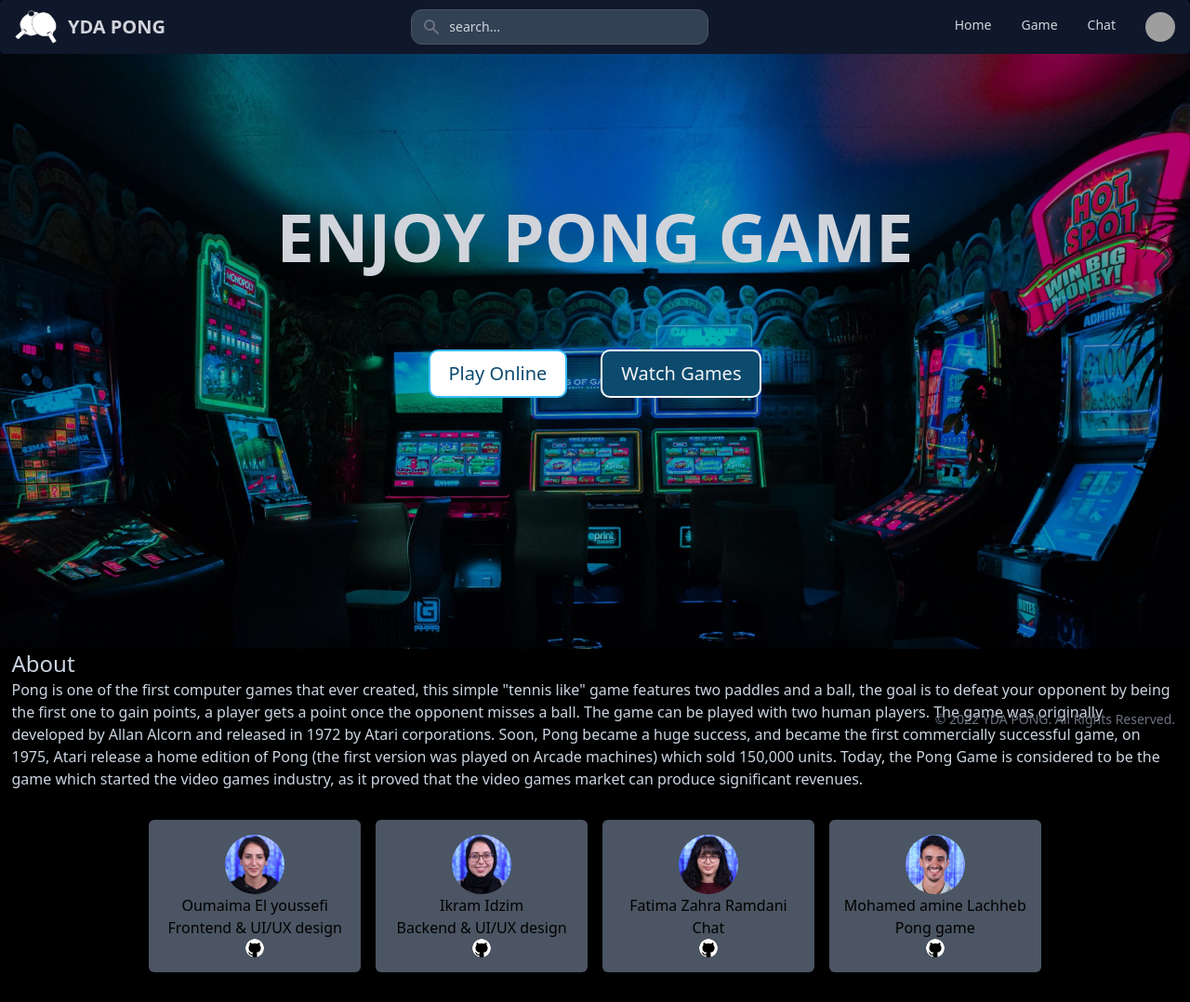
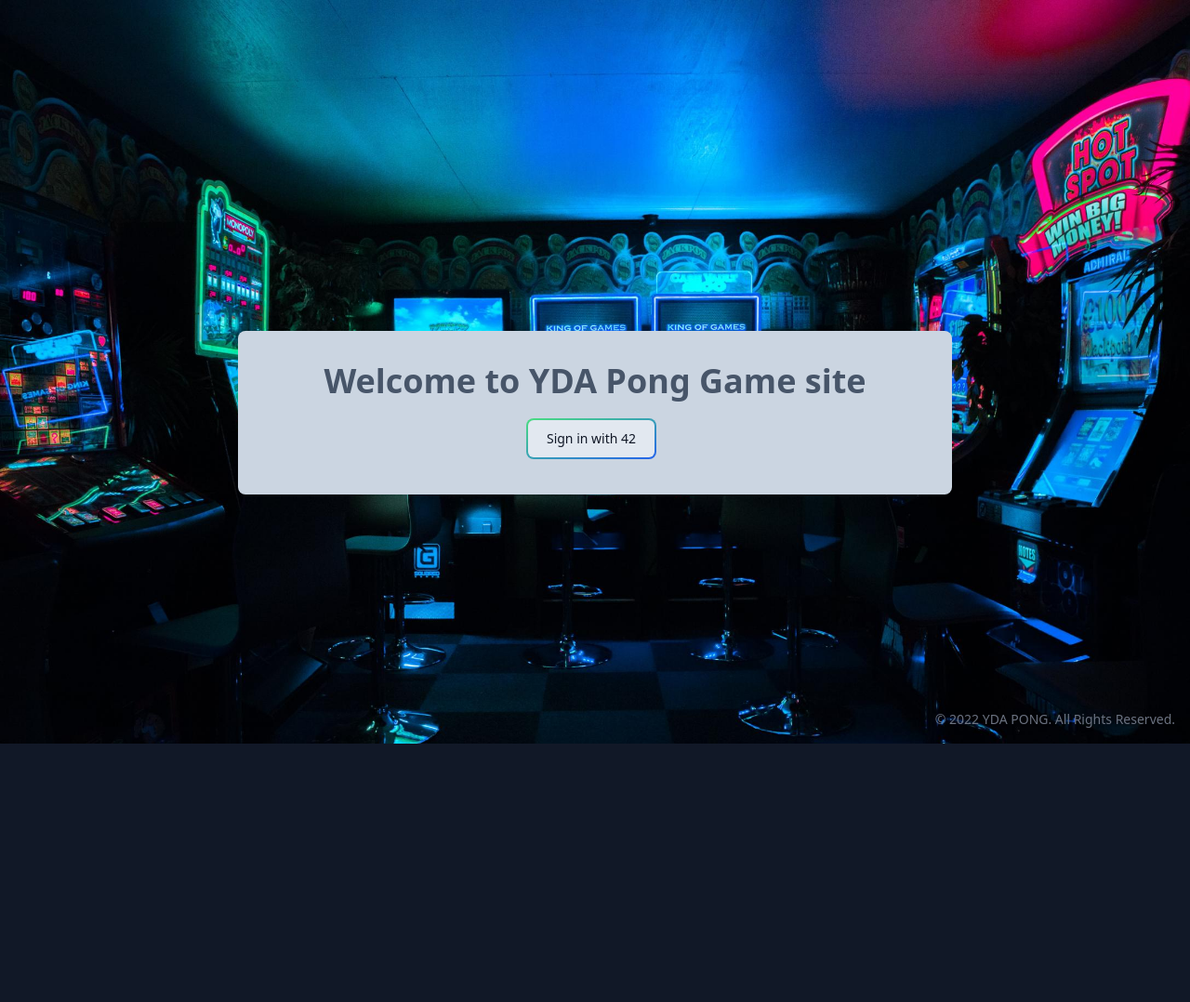
Before and after one commit to oumeimatt/ft_transcendence, a Vue app: page / in a window 1280 px wide. Shown: the whole page at 93% size. After the commit the page ends 800 px from the top, so only its background shows below. Built offline with nearby package versions, Linux system fonts and the light colour scheme; data requests are answered from the project's data file; grey boxes are pictures that could not be loaded; what ps-scrollbar-tailwind would draw is missing.

Commit message:
small changes

```diff
--- a/src/components/Header.vue
+++ b/src/components/Header.vue
@@ -1,28 +1,29 @@
 <template>
 
 <!-- Bronze, Silver, Gold, and Platinum -->
+<div v-if="!store.state.logged">
+  <Signin />
+</div>
+<div v-else>
   <nav class="sticky top-0 z-50 border-gray-200 px-2 sm:px-4 py-2.5 rounded  bg-slate-900 ">
-  <div class="container flex flex-wrap justify-between items-center mx-auto">
+    <div class="container flex justify-between items-center mx-auto">
   <!-- logo -->
       <a class="flex items-center">
         <router-link :to="{name:'Home'}">
           <img src="../assets/pong.png" class="mr-3 h-6 sm:h-9" alt="" />
         </router-link>
         <router-link :to="{name:'Home'}">
-        <span class="self-center text-xl font-semibold whitespace-nowrap text-gray-300"> <span class="logo">YDA PONG </span></span>
+          <span class="self-center text-xl font-semibold md:whitespace-nowrap text-gray-300"> <span class="logo">YDA PONG </span></span>
         </router-link>
       </a>
   <!--  -->
   <!-- search navbar -->
       <div class="flex md:order-1">
-      <button type="button" data-collapse-toggle="mobile-menu-3" aria-controls="mobile-menu-3" aria-expanded="false" class="md:hidden text-gray-500 text-gray-400 hover:bg-gray-100 hover:bg-gray-700 focus:outline-none focus:ring-4 focus:ring-gray-200 focus:ring-gray-700 rounded-lg text-sm p-2.5 mr-1" >
-        <svg class="w-5 h-5" fill="currentColor" viewBox="0 0 20 20" xmlns="http://www.w3.org/2000/svg"><path fill-rule="evenodd" d="M8 4a4 4 0 100 8 4 4 0 000-8zM2 8a6 6 0 1110.89 3.476l4.817 4.817a1 1 0 01-1.414 1.414l-4.816-4.816A6 6 0 012 8z" clip-rule="evenodd"></path></svg>
-      </button>
         <div class="hidden relative md:block w-80">
           <div class="flex absolute inset-y-0 left-0 items-center pl-3 pointer-events-none">
             <svg class="w-5 h-5 text-gray-500" fill="currentColor" viewBox="0 0 20 20" xmlns="http://www.w3.org/2000/svg"><path fill-rule="evenodd" d="M8 4a4 4 0 100 8 4 4 0 000-8zM2 8a6 6 0 1110.89 3.476l4.817 4.817a1 1 0 01-1.414 1.414l-4.816-4.816A6 6 0 012 8z" clip-rule="evenodd"></path></svg>
           </div>
-        <input type="text" onfocus="this.value=''" id="search-navbar" class="block p-2 pl-10 w-full bg-slate-700 rounded-xl border border-gray-300 sm:text-sm focus:ring-blue-500 focus:border-blue-500 border-gray-600 placeholder-gray-400 text-gray-300  focus:ring-blue-500 focus:border-blue-500" placeholder="Search..." v-model="search">
+          <input type="text" onfocus="this.value=''" id="search-navbar" class=" block p-2 pl-10 w-full bg-slate-700 rounded-xl border border-gray-300 sm:text-sm focus:ring-blue-500 focus:border-blue-500 border-gray-600 placeholder-gray-400 text-gray-300  focus:ring-blue-500 focus:border-blue-500" placeholder="Search..." v-model="search">
             <div v-if="showSugg() == true">
               <div v-for="user in matchingNames" :key="user" class=" z-10 bg-slate-700 rounded-md shadow-xl lg:absolute top-11  w-full absolute">
                 <div v-if="user != store.state.profile.name">
@@ -43,41 +44,30 @@
             </div>
         </div>
 
-
-      <button data-collapse-toggle="mobile-menu-3" type="button" class="inline-flex items-center p-2 text-sm text-gray-500 rounded-lg md:hidden hover:bg-gray-100 focus:outline-none focus:ring-2 focus:ring-gray-200 text-gray-400 hover:bg-gray-700 focus:ring-gray-600" aria-controls="mobile-menu-3" aria-expanded="false">
-        <svg class="w-6 h-6" fill="currentColor" viewBox="0 0 20 20" xmlns="http://www.w3.org/2000/svg"><path fill-rule="evenodd" d="M3 5a1 1 0 011-1h12a1 1 0 110 2H4a1 1 0 01-1-1zM3 10a1 1 0 011-1h12a1 1 0 110 2H4a1 1 0 01-1-1zM3 15a1 1 0 011-1h12a1 1 0 110 2H4a1 1 0 01-1-1z" clip-rule="evenodd"></path></svg>
-        <svg class="hidden w-6 h-6" fill="currentColor" viewBox="0 0 20 20" xmlns="http://www.w3.org/2000/svg"><path fill-rule="evenodd" d="M4.293 4.293a1 1 0 011.414 0L10 8.586l4.293-4.293a1 1 0 111.414 1.414L11.414 10l4.293 4.293a1 1 0 01-1.414 1.414L10 11.414l-4.293 4.293a1 1 0 01-1.414-1.414L8.586 10 4.293 5.707a1 1 0 010-1.414z" clip-rule="evenodd"></path></svg>
-      </button>
       </div>
 
   <!--  -->
   <!-- home chat game user -->
-    <div class="hidden justify-between items-center w-full md:flex md:w-auto md:order-1 relative" id="mobile-menu-3">
-      <div class="relative mt-3 md:hidden">
-        <div class="flex absolute inset-y-0 left-0 items-center pl-3 pointer-events-none">
-          <svg class="w-5 h-5 text-gray-500" fill="currentColor" viewBox="0 0 20 20" xmlns="http://www.w3.org/2000/svg"><path fill-rule="evenodd" d="M8 4a4 4 0 100 8 4 4 0 000-8zM2 8a6 6 0 1110.89 3.476l4.817 4.817a1 1 0 01-1.414 1.414l-4.816-4.816A6 6 0 012 8z" clip-rule="evenodd"></path></svg>
-        </div>
-        <input type="text" id="search-navbar" class="block p-2 pl-10 w-11/12 text-gray-900 rounded-lg border border-gray-300 sm:text-sm focus:ring-blue-500 focus:border-blue-500  border-gray-600 placeholder-gray-400 text-white focus:ring-blue-500 focus:border-blue-500" placeholder="Search...">
-      </div>
-      <ul class="flex flex-col mt-4 md:flex-row md:space-x-8 md:mt-0 md:text-sm md:font-medium">
+      <div class="justify-between items-center w-full flex  w-auto order-1 relative">
+        <ul class="flex mt-4 flex-nowrap flex-row  mt-0 space-x-4 text-sm font-medium">
           <li>
             <router-link :to="{name:'Home'}">
-            <a class="block py-2 pr-4 pl-3 mt-1  border-b border-gray-100 hover:bg-gray-50 md:hover:bg-transparent md:border-0 md:p-0 md:hover:text-white text-gray-300 hover:bg-gray-700 hover:text-white md:hover:bg-transparent border-gray-700" aria-current="page"> Home</a>
+              <a class="block py-2  pl-3 mt-1 border-0 p-0 hover:text-white text-gray-300  hover:bg-transparent border-gray-700" aria-current="page"> Home</a>
             </router-link>
           </li>
           <li>
             <router-link :to="{name :'Game'}">
-            <a class="block py-2 pr-4 pl-3 mt-1  border-b border-gray-100 hover:bg-gray-50 md:hover:bg-transparent md:border-0 md:p-0 md:hover:text-white text-gray-300 hover:bg-gray-700 hover:text-white md:hover:bg-transparent border-gray-700">Game</a>
+              <a class="block py-2  pl-3 mt-1 border-0 p-0 hover:text-white text-gray-300  hover:bg-transparent border-gray-700">Game</a>
             </router-link>
           </li>
           <li>
             <router-link :to="{name:'Chat' , params: {name: 'framdani'}}">
-            <a  class="block py-2 pr-4 pl-3 mt-1  border-b border-gray-100 hover:bg-gray-50 md:hover:bg-transparent md:border-0 md:p-0 text-gray-300 md:hover:text-white hover:bg-gray-700 hover:text-white md:hover:bg-transparent border-gray-700">Chat</a>
+              <a  class="block py-2  pl-3 mt-1 pr-4  border-0 p-0 text-gray-300 hover:text-white hover:bg-transparent border-gray-700">Chat</a>
             </router-link>
           </li>
           <li>
-            <button @click="show = !show" type="button" class="flex mr-3 text-sm rounded-full md:mr-0 focus:ring-2 focus:ring-gray-300 focus:ring-gray-600" id="user-menu-button" aria-expanded="false"  data-dropdown-toggle="dropdown">
-            <img class="w-8 h-8 rounded-full" :src="store.state.profile.pdp" alt="">
+              <button @click="show = !show" type="button" class="translate-y-1/4 bottom-2/4  flex mr-3 text-sm rounded-full md:mr-0 focus:ring-2 focus:ring-gray-300 focus:ring-gray-600"   data-dropdown-toggle="dropdown">
+              <img class="w-8 h-8 rounded-full  " :src="store.state.profile.pdp" alt="">
               <div v-if="show" class=" z-10 bg-slate-700 rounded-md shadow-xl lg:absolute top-11 right-0 w-44 absolute">
                 <router-link  to="/Profile" class="block px-4 py-2 text-sm text-indigo-100 hover:bg-slate-500 hover:text-indigo-100 border-b border-slate-800">
                   Profile </router-link>
@@ -128,10 +118,13 @@
     </div>
   </nav>
 
+</div>
+
 </template>
 
 <script lang="ts" setup>
     import { defineComponent ,  computed, ref, inject, onMounted } from 'vue';
+    import Signin from '../views/Signin.vue'
     const store = inject('store')
     const nickname = store.state.nickname
 
--- a/src/components/conversationRoom.vue
+++ b/src/components/conversationRoom.vue
@@ -1,6 +1,6 @@
 <template>
     <div id="folio" class="invisible md:visible lg:visible col-span-1 lg:col-span-4 md:col-span-4 h-screen ">
-        <div class="relative h-small bg-myblue">
+        <div class="relative h-small bg-myblue rounded-lg">
             <h1 class="absolute font-bold text-2xl left-6 text-gray-400 bottom-2/4 translate-y-2/4"> {{ name }} </h1>
             <button v-if="store.methods.RoomInfo(name)" class="bg-slate-900 rounded h-10 w-36 font-bold absolute text-red-700 right-6 bottom-2/4 translate-y-2/4 hover:bg-red-800 hover:text-slate-900" > Leave room </button>
             <button @click="joinRoom = !joinRoom" v-else class="bg-slate-300 rounded h-10 w-36 font-bold absolute text-gray-800 right-6 bottom-2/4 translate-y-2/4 hover:bg-slate-400" > Join Room </button>
--- a/src/components/membersBar.vue
+++ b/src/components/membersBar.vue
@@ -1,5 +1,5 @@
 <template>
-    <div class="Container bg-myblue col-span-2 md:col-span-1 lg:col-span-1 ">
+    <div class="Container bg-myblue col-span-2 md:col-span-1 rounded-lg lg:col-span-1 ">
        <div class=" h-screen">
           <div class="text-center items-center justify-center mx-auto">
 
--- a/src/views/Chat.vue
+++ b/src/views/Chat.vue
@@ -1,16 +1,16 @@
 <template>
 
-		<Header />
-	<div class="Container">
-		<div class="grid grid-cols-6 gap-px  ">
-			<chatnavbar />
-			<conversation :name="name" />
-		</div>
+	<Header />
+	<div v-if="store.state.logged" class="Container">
+	    <div class="grid grid-cols-6 gap-px  ">
+	    	<chatnavbar />
+	    	<conversation :name="name" />
+	    </div>
 	</div>
 </template>
 
 <script lang="ts" setup>
-    import { inject,provide, ref} from 'vue';
+    import { inject, provide, ref} from 'vue';
     import Header from '../components/Header.vue';
     import Footer from '../components/Footer.vue';
     import chatnavbar from '../components/chatnavbar.vue'
--- a/src/views/ChatRoom.vue
+++ b/src/views/ChatRoom.vue
@@ -1,6 +1,6 @@
 <template>
     <Header />
-  <div class="Container">
+  <div v-if="store.state.logged" class="Container">
     <div class="grid grid-cols-6 gap-px ">
       <chatnavbar/>
       <conversationRoom :name="name"/>
--- a/src/views/Game.vue
+++ b/src/views/Game.vue
@@ -1,6 +1,7 @@
 <template>
   <div>
     <Header />
+    <div v-if="store.state.logged">
       <div class="mt-24 text-center text-gray-200 text-2xl font-bold mb-2">
         <h1> Select difficulty</h1>
       </div>
@@ -23,10 +24,13 @@
       </div>
     </div>
     <Footer />
+
+    </div>
 </template>
 
 <script lang="ts" setup>
-// import { defineComponent} from 'vue';
+import { inject } from 'vue';
+const store = inject('store')
 import Header from '../components/Header.vue';
 import Footer from '../components/Footer.vue';
 
--- a/src/views/Home.vue
+++ b/src/views/Home.vue
@@ -1,6 +1,7 @@
 <template >
   <div class="bg-black ">
     <Header />
+    <div v-if="store.state.logged">
       <div id="bg" class="flex flex-col space-y-96" >
           <div id="opacity" class="h-screen w-screen pt-40">
             <h1 class="text-7xl font-bold text-center text-gray-300">ENJOY PONG GAME </h1>
@@ -21,36 +22,36 @@
           <div class="grid md:grid-cols-2 lg:grid-cols-4 gap-4 lg-gap-4 text-center ml-20 mr-20" >
             <div class="p-4 bg-gray-600 rounded-md " >
               <div >
-                <img src="../assets/oel-yous.jpeg" class="flex jusitfy-center rounded-full  md:ml-0 h-10 w-10 md:h-16 md:w-16 ">
-                <p>Oumaima El youssefi</p>
-                <p> Frontend & UI/UX design </p>
+                <img src="../assets/oel-yous.jpeg" class="flex jusitfy-center rounded-full mb-4 md:ml-0 h-10 w-10 md:h-16 md:w-16 ">
+                <p class="font-semibold text-neutral-900">Oumaima El youssefi</p>
+                <p class="font-semibold text-neutral-900 "> Frontend & UI/UX design </p>
                 <a href="http://github.com/oumeimatt" >
-                  <img src="../assets/github.png" class="rounded-full   ml-3 md:ml-0 h-5 w-5 md:h-5 md:w-5  ">
+                  <img src="../assets/github.png" class="rounded-full mt-4  ml-3 md:ml-0 h-5 w-5 md:h-5 md:w-5  ">
                 </a>
               </div>
             </div>
             <div class="p-4 bg-gray-600 rounded-md " >
-            <img src="../assets/iidzim.jpeg" class="rounded-full   ml-3 md:ml-0 h-10 w-10 md:h-16 md:w-16  ">
-            <p>Ikram Idzim</p>
-            <p> Backend & UI/UX design </p>
+            <img src="../assets/iidzim.jpeg" class="rounded-full mb-4  ml-3 md:ml-0 h-10 w-10 md:h-16 md:w-16  ">
+            <p class="font-semibold text-neutral-900 ">Ikram Idzim</p>
+            <p class="font-semibold text-neutral-900"> Backend & UI/UX design </p>
             <a href="http://github.com/iidzim" >
-              <img src="../assets/github.png" class="rounded-full   ml-3 md:ml-0 h-5 w-5 md:h-5 md:w-5  ">
+              <img src="../assets/github.png" class="rounded-full mt-4  ml-3 md:ml-0 h-5 w-5 md:h-5 md:w-5  ">
             </a>
           </div>
           <div class="p-4 bg-gray-600 rounded-md " >
-            <img src="../assets/framdani.jpeg" class="rounded-full   ml-3 md:ml-0 h-10 w-10 md:h-16 md:w-16  ">
-            <p>Fatima Zahra Ramdani</p>
-            <p> Chat</p>
+            <img src="../assets/framdani.jpeg" class="rounded-full mb-4  ml-3 md:ml-0 h-10 w-10 md:h-16 md:w-16  ">
+            <p class="font-semibold text-neutral-900">Fatima Zahra Ramdani</p>
+            <p class="font-semibold text-neutral-900 "> Chat</p>
             <a href="http://github.com/framdani" >
-              <img src="../assets/github.png" class="rounded-full   ml-3 md:ml-0 h-5 w-5 md:h-5 md:w-5  ">
+              <img src="../assets/github.png" class="rounded-full mt-4  ml-3 md:ml-0 h-5 w-5 md:h-5 md:w-5  ">
             </a>
           </div>
           <div class="p-4 bg-gray-600 rounded-md " >
-            <img src="../assets/mlachheb.jpeg" class="rounded-full   ml-3 md:ml-0 h-10 w-10 md:h-16 md:w-16  ">
-            <p>Mohamed amine Lachheb</p>
-            <p> Pong game </p>
+            <img src="../assets/mlachheb.jpeg" class="rounded-full  mb-4 ml-3 md:ml-0 h-10 w-10 md:h-16 md:w-16  ">
+            <p class="font-semibold text-neutral-900">Mohamed amine Lachheb</p>
+            <p class="font-semibold text-neutral-900"> Pong game </p>
             <a href="http://github.com/mohamedamine456" >
-              <img src="../assets/github.png" class="rounded-full   ml-3 md:ml-0 h-5 w-5 md:h-5 md:w-5  ">
+              <img src="../assets/github.png" class="rounded-full mt-4  ml-3 md:ml-0 h-5 w-5 md:h-5 md:w-5  ">
             </a>
           </div>
         </div>
@@ -58,9 +59,8 @@
       </div>
 
   </div>
-
   <Footer />
-
+  </div>
 </template>
 
 <script lang="ts" setup>
@@ -70,10 +70,7 @@ import Footer from '../components/Footer.vue';
 import Game from '../components/Game.vue'
 const store = inject('store')
 
-function islogged(){
-  store.state.logged = true
-  console.log(store.state.logged)
-}
+
 </script>
 
 <style scoped>
--- a/src/views/Profile.vue
+++ b/src/views/Profile.vue
@@ -1,7 +1,7 @@
 <template>
 	<div>
 		<Header />
-		<div class="Container">
+		<div v-if="store.state.logged" class="Container">
 			<div id="bg" class=" relative mb-11 text-white">
 			 	<div class="flex absolute top-48 left-5 items-center">
 
--- a/src/views/Signin.vue
+++ b/src/views/Signin.vue
@@ -5,9 +5,12 @@
       <div class=" container w-3/5 h-44 bg-slate-300 rounded-lg translate-y-1/4">
         <h1 class="text-slate-600 font-bold lg:text-4xl  md:text-3xl text-xl pt-4 pb-4 translate-y-1/4" > Welcome to YDA Pong Game site </h1>
         <button @click="islogged()" class="translate-y-2/4 inline-flex items-center justify-center p-0.5 mb-2 mr-2 overflow-hidden text-sm font-medium text-gray-900 rounded-lg group bg-gradient-to-br from-green-400 to-blue-600 group-hover:from-green-400 group-hover:to-blue-600 hover:text-white dark:text-white focus:ring-4 focus:outline-none focus:ring-green-200 dark:focus:ring-green-800">
-          <a href="https://api.intra.42.fr/oauth/authorize?client_id=586c1c8fde913cc2d625042e39cd449c79a3c386dce871f6e55caa110796bc56&redirect_uri=http%3A%2F%2F127.0.0.1%3A3000%2F&response_type=code" class=" px-5 py-2.5 transition-all ease-in duration-75 bg-slate-200 dark:bg-gray-900 rounded-md group-hover:bg-opacity-0">
+          <!-- <a href="https://api.intra.42.fr/oauth/authorize?client_id=586c1c8fde913cc2d625042e39cd449c79a3c386dce871f6e55caa110796bc56&redirect_uri=http%3A%2F%2F127.0.0.1%3A3000%2F&response_type=code" class=" px-5 py-2.5 transition-all ease-in duration-75 bg-slate-200 dark:bg-gray-900 rounded-md group-hover:bg-opacity-0">
               Sign in with 42
-           </a>
+           </a> -->
+           <span class=" px-5 py-2.5 transition-all ease-in duration-75 bg-slate-200 dark:bg-gray-900 rounded-md group-hover:bg-opacity-0">
+              Sign in with 42
+           </span>
         </button>
       </div>
     </div>
@@ -15,7 +18,12 @@
   </template>
 
 <script lang="ts" setup>
-
+    import { inject } from 'vue';
+    const store = inject('store')
+    function islogged(){
+        store.state.logged = true
+        console.log(store.state.logged)
+    }
 </script>
 
 <style scoped>
--- a/src/views/User.vue
+++ b/src/views/User.vue
@@ -3,9 +3,9 @@
     <Header />
 
     <!-- <div class=" ml-20 mr-20 mb-100"> -->
-      <div class="Container">
-      <div id="container2" class="relative mb-11 text-white">
-        <div class="flex absolute top-48 left-5 items-center">
+      <div v-if="store.state.logged" class="Container">
+        <div id="container2" class="relative mb-11 text-white">
+          <div class="flex absolute top-48 left-5 items-center">
 
             <img v-if="store.methods.usersInfo(username)" class="w-36 md:w-40 lg:w-40 mr-7 rounded-full lg:top-52 left-11" :src="store.methods.usersInfo(username).pdp" alt="">
             <div v-if="store.methods.usersInfo(username)" class="font-semibold text-3xl  text-gray-400 "> {{ store.methods.usersInfo(username).name }} </div>
```
Lines whose indentation alone changed are shown as unchanged.
